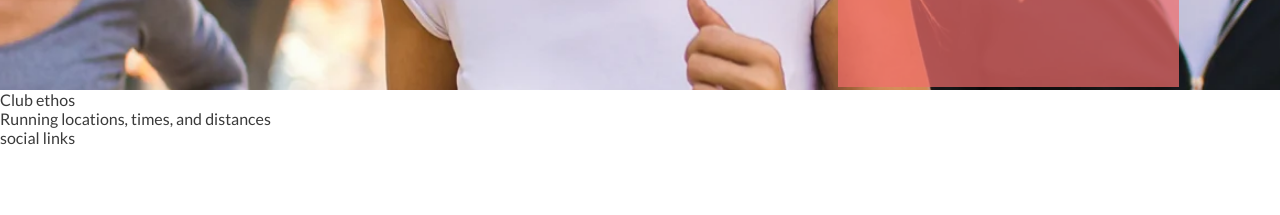
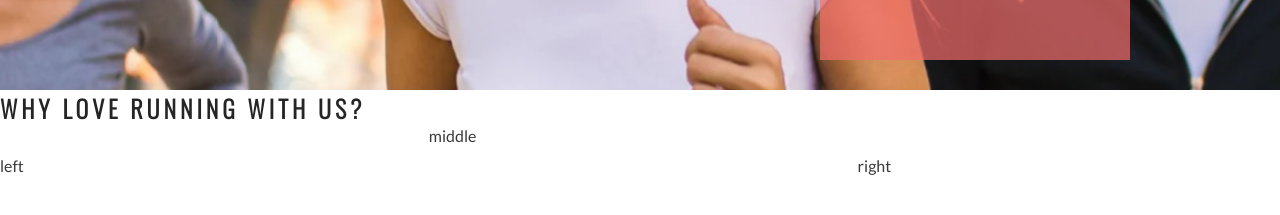
Before and after one commit to anthonyhaj/love-running-project, a plain HTML site: page index.html in a window 1280 px wide. Shown: the part 585-800 px from the top of the page. Drawn offline with nearby package versions, Linux system fonts and the light colour scheme.

Commit message:
add main structure to club ethos

```diff
--- a/assets/css/style.css
+++ b/assets/css/style.css
@@ -38,7 +38,7 @@ h2 {
 #menu,
 #logo {
     line-height: 75px;
-
+    margin-left: 30px;
 }
 
 #menu li {
@@ -115,3 +115,26 @@ h2 {
     right: 150px;
     position: absolute;
 }
+
+/* club ethos */
+
+#club-ethos {
+    height: 600px;
+}
+
+#left-about {
+    padding-top: 30px;
+    width: 33%;
+    float: left;
+}
+
+#right-about {
+    padding-top: 30px;
+    width: 33%;
+    float: right;
+}
+
+#center-about {
+    width: 33%;
+    margin: 0 auto;
+}
--- a/index.html
+++ b/index.html
@@ -31,16 +31,17 @@
         </nav>
     </header>
     <section id="hero-outer">
-        <div id="hero-image">
+        <div id="hero-image"></div>
         <div id="cover-text">
             <h2>Love Running</h2>
             <h3>Dublin Docklands & Pheonix Park</h3>
         </div>
-
-        </div>
     </section>
-    <section>
-        Club ethos
+    <section id="club-ethos">
+        <h1>Why Love Running With Us?</h1>
+        <div id="left-about">left</div>
+        <div id="right-about">right</div>
+        <div id="center-about">middle</div>
     </section>
     <section>
         Running locations, times, and distances
```
